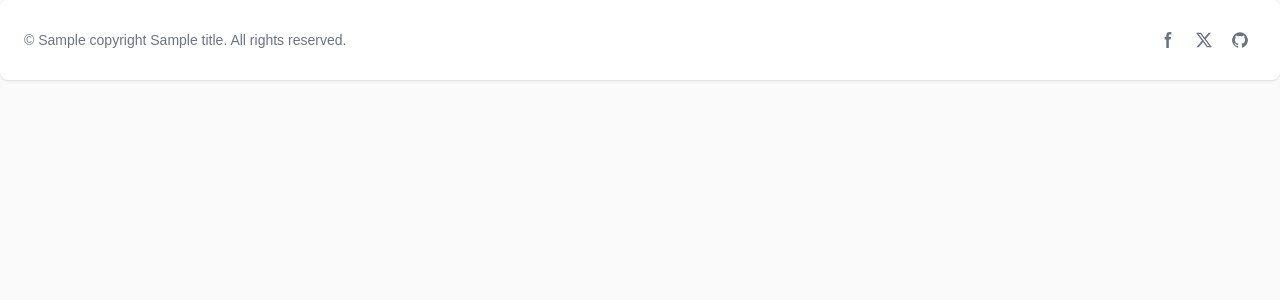
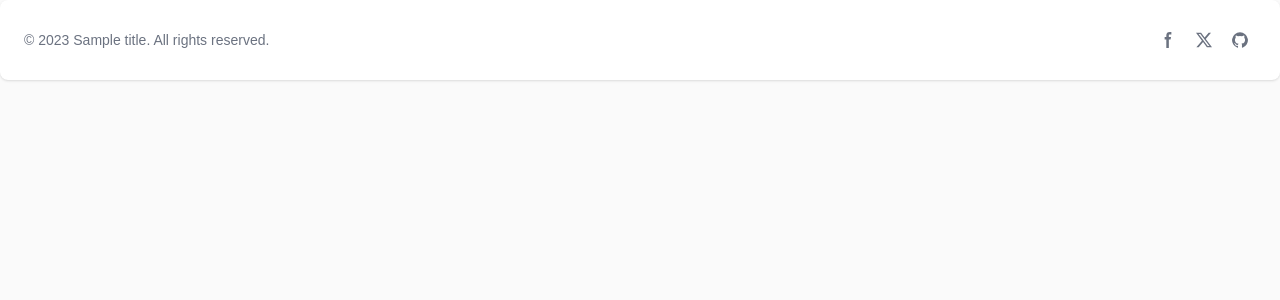
Before and after one commit to kylesinlynn/kylesinlynn.pythonanywhere.com, a Django app: template templates/base.html in a window 1280 px wide. Shown: the part 108-408 px from the top of the page. Run offline with Django 5.2, Linux system fonts and the light colour scheme; the template is opened without the code that fills it: most values are stand-ins (such as "Sample title", 1, 10 or a date in 2020); some libraries are stand-ins or nearby versions.

Commit message:
refactor: display copyright year using javascript

```diff
--- a/templates/base.html
+++ b/templates/base.html
@@ -121,7 +121,11 @@
                 <p
                     class="mb-4 text-sm text-center text-gray-500 dark:text-gray-400 sm:mb-0"
                 >
-                    &copy; {{ copyright }} {{ title }}. All rights reserved.
+                    &copy;
+                    <span id="copyright">
+                        <script>document.getElementById('copyright').appendChild(document.createTextNode(new Date().getFullYear()))</script>
+                    </span>
+                    {{ title }}. All rights reserved.
                 </p>
                 <div class="flex justify-center items-center space-x-1">
                     <a
```
